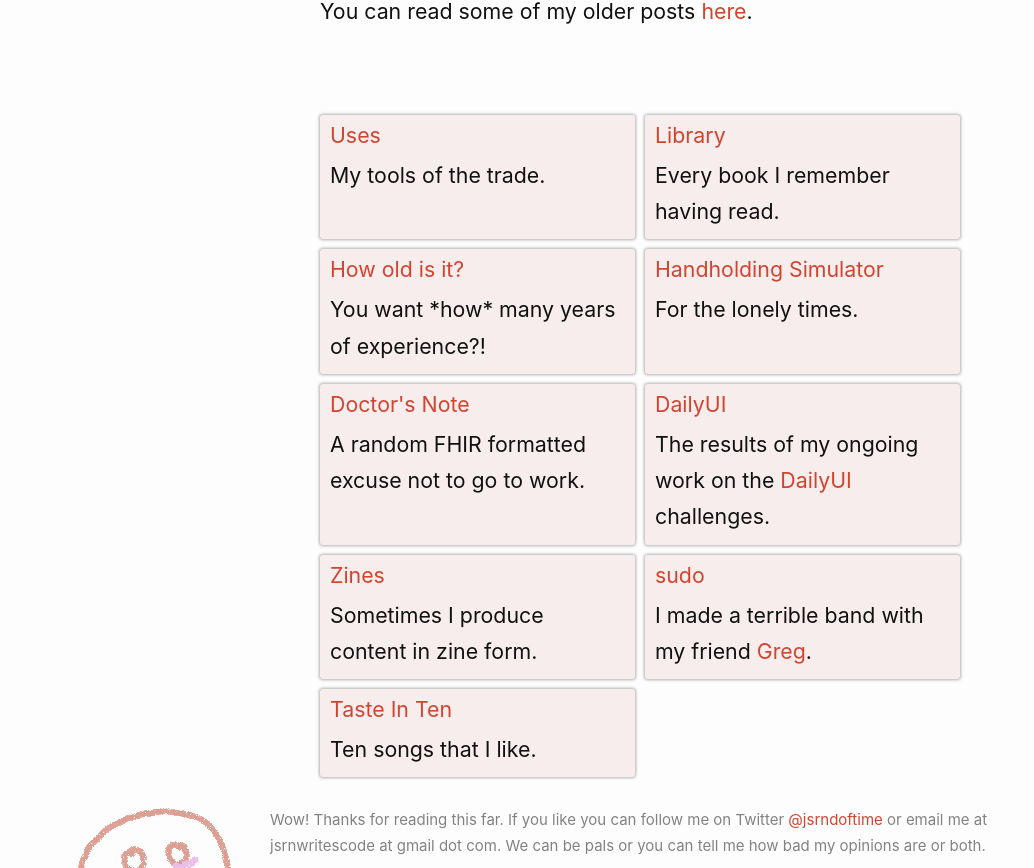
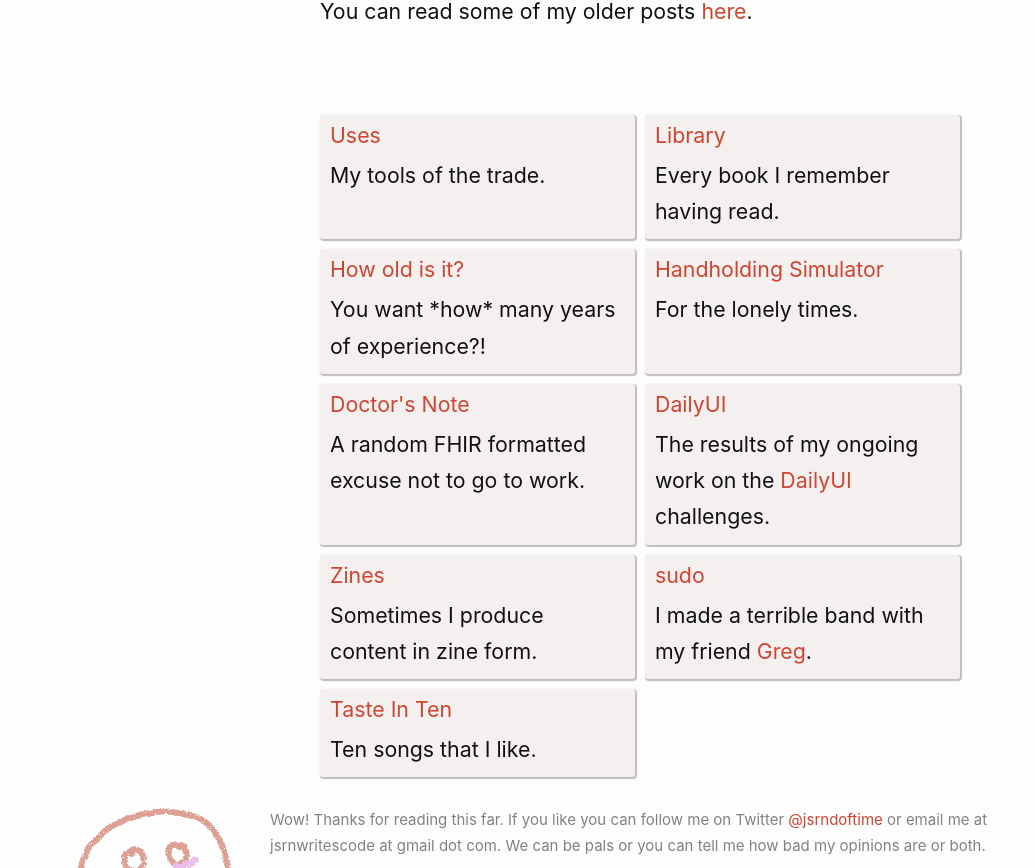
Before and after one commit to jsrn/jsrn.github.io, a Jekyll site: the page built from index.html, in a window 1280 px wide and 1400 px high, scrolled down 996 px. Shown: the part 360-1228 px from the top of the window, without its empty margins (0-1034 px from the left). Built offline with Jekyll 4.4.1, drawn with Linux system fonts in a browser that asks for light colours.

Commit message:
Put a little of the colour in the drop shadow

```diff
--- a/assets/main.scss
+++ b/assets/main.scss
@@ -4,12 +4,14 @@
 
 @import "minima";
 
+$jamesorange: #D1442F;
+
 .parent {
 	width: 100%;
 }
 
 a {
-	color: #D1442F;
+	color: $jamesorange;
 }
 
 header {
@@ -178,9 +180,9 @@
 
 .project-box {
 	padding: 10px;
-	box-shadow: 0px 0px 3px 1px hsla(0, 0, 0, .3);
+	box-shadow: 1px 1px 1px 1px hsla(1, 20%, 20%, .3);
 	border-radius: 3px;
-	background: hsl(1, 40%, 95%);
+	background: hsl(1, 20%, 95%);
 
 	> a:first-child {
 		display: block;
```
